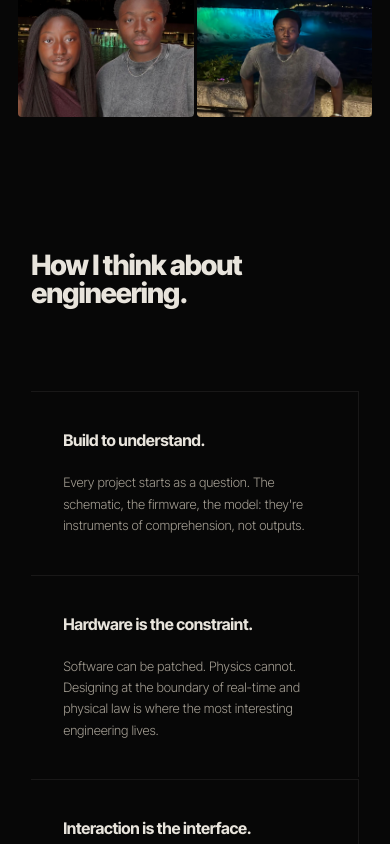
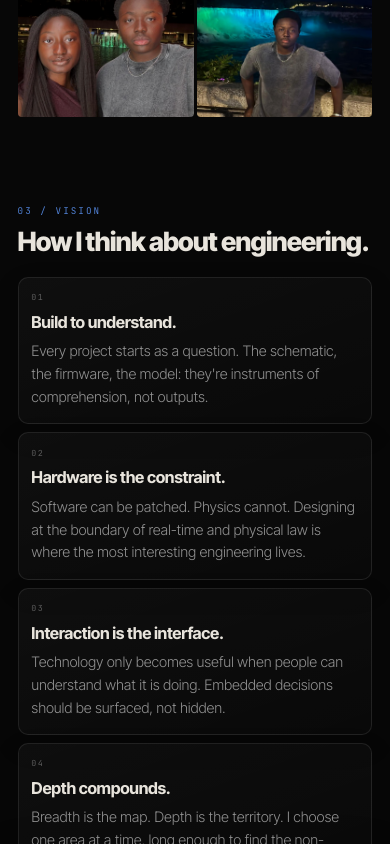
Before and after one commit to RayannSagnon/portfolio, a Next.js app: page / in a window 390 px wide. Shown: the part 3340-4184 px from the top of the page. Built offline with nearby package versions, Linux system fonts and the light colour scheme; no server answers.

Commit message:
Improve Vision section mobile layout with stacked cards and balanced heading.

```diff
--- a/components/sections/Vision.tsx
+++ b/components/sections/Vision.tsx
@@ -5,24 +5,73 @@ import { useUI } from "@/lib/i18n/LocaleProvider";
 export function Vision() {
   const ui = useUI();
   const pillars = ui.vision.pillars;
+
   return (
     <section
       id="vision"
       data-section="VISION"
       data-num="03"
-      style={{ padding: "14vh 8vw", display: "flex", flexDirection: "column", gap: "8vh", borderTop: "none" }}
+      className="vision-section"
+      style={{ borderTop: "none" }}
     >
       <style>{`
+        .vision-section {
+          padding: 14vh 8vw;
+          display: flex;
+          flex-direction: column;
+          gap: 8vh;
+        }
+
+        .vision-intro {
+          display: flex;
+          flex-direction: column;
+          gap: 0.85rem;
+        }
+
+        .vision-eyebrow {
+          display: none;
+          margin: 0;
+          font-family: var(--font-jetbrains), monospace;
+          font-size: 0.58rem;
+          letter-spacing: 0.22em;
+          text-transform: uppercase;
+          color: var(--accent);
+        }
+
+        .vision-heading {
+          margin: 0;
+          font-weight: 800;
+          font-size: clamp(28px, 3.6vw, 58px);
+          line-height: 1;
+          letter-spacing: -0.035em;
+          color: var(--fg);
+          max-width: 760px;
+        }
+
+        .vision-grid {
+          display: grid;
+          grid-template-columns: repeat(auto-fit, minmax(280px, 1fr));
+          gap: 2px;
+          margin-top: 2vh;
+        }
+
         .vision-card {
           position: relative;
           isolation: isolate;
           overflow: hidden;
+          display: flex;
+          flex-direction: column;
+          gap: 20px;
+          padding: 36px 32px;
+          border-top: 1px solid var(--line);
+          border-right: 1px solid var(--line);
           transition:
             border-color 0.35s var(--ease),
             background 0.35s var(--ease),
             box-shadow 0.35s var(--ease),
             transform 0.35s var(--ease);
         }
+
         .vision-card::before {
           content: "";
           position: absolute;
@@ -35,45 +84,147 @@ export function Vision() {
             linear-gradient(145deg, rgba(232, 228, 220, 0.035), transparent 56%);
           transition: opacity 0.35s var(--ease);
         }
-        .vision-card:hover {
-          transform: translateY(-6px);
-          border-color: rgba(232, 228, 220, 0.18);
-          box-shadow: 0 24px 70px rgba(0, 0, 0, 0.26);
+
+        @media (hover: hover) and (pointer: fine) {
+          .vision-card:hover {
+            transform: translateY(-6px);
+            border-color: rgba(232, 228, 220, 0.18);
+            box-shadow: 0 24px 70px rgba(0, 0, 0, 0.26);
+          }
+
+          .vision-card:hover::before {
+            opacity: 1;
+          }
+
+          .vision-card:hover .vision-card-title {
+            color: var(--fg);
+            transform: translateY(-2px);
+          }
+
+          .vision-card:hover .vision-card-body {
+            color: var(--fg-dim);
+          }
         }
-        .vision-card:hover::before {
-          opacity: 1;
+
+        .vision-card-index {
+          display: none;
         }
+
         .vision-card-title,
         .vision-card-body {
+          margin: 0;
           transition: color 0.28s var(--ease), transform 0.28s var(--ease);
         }
-        .vision-card:hover .vision-card-title {
+
+        .vision-card-title {
+          font-weight: 700;
+          font-size: clamp(16px, 1.4vw, 20px);
           color: var(--fg);
-          transform: translateY(-2px);
+          letter-spacing: -0.02em;
         }
-        .vision-card:hover .vision-card-body {
+
+        .vision-card-body {
+          font-size: clamp(13px, 1.1vw, 15px);
           color: var(--fg-dim);
+          line-height: 1.65;
+          font-weight: 300;
+        }
+
+        @media (max-width: 860px) {
+          .vision-section {
+            padding:
+              calc(var(--safe-top) + 4.5rem)
+              var(--section-pad-x)
+              calc(var(--safe-bottom) + 2rem);
+            gap: 1.35rem;
+          }
+
+          .vision-eyebrow {
+            display: block;
+          }
+
+          .vision-intro {
+            gap: 0.55rem;
+          }
+
+          .vision-heading {
+            font-size: clamp(1.55rem, 7.2vw, 2rem);
+            line-height: 1.08;
+            max-width: none;
+            text-wrap: balance;
+          }
+
+          .vision-grid {
+            grid-template-columns: 1fr;
+            gap: 0.6rem;
+            margin-top: 0.15rem;
+          }
+
+          .vision-card {
+            gap: 0.5rem;
+            padding: 0.95rem 0.9rem 1rem;
+            border: 1px solid rgba(255, 255, 255, 0.09);
+            border-radius: 12px;
+            background:
+              linear-gradient(160deg, rgba(255, 255, 255, 0.035), rgba(255, 255, 255, 0.01));
+            box-shadow: 0 10px 28px rgba(0, 0, 0, 0.14);
+            transform: none !important;
+          }
+
+          .vision-card::before {
+            display: none;
+          }
+
+          .vision-card-index {
+            display: block;
+            font-family: var(--font-jetbrains), monospace;
+            font-size: 0.52rem;
+            letter-spacing: 0.18em;
+            text-transform: uppercase;
+            color: rgba(240, 240, 240, 0.34);
+          }
+
+          .vision-card-title {
+            font-size: clamp(0.98rem, 4.2vw, 1.08rem);
+            line-height: 1.25;
+          }
+
+          .vision-card-body {
+            font-size: clamp(0.84rem, 3.7vw, 0.92rem);
+            line-height: 1.58;
+            color: rgba(240, 240, 240, 0.58);
+          }
+        }
+
+        @media (max-width: 480px) {
+          .vision-section {
+            padding-bottom: calc(var(--safe-bottom) + 1.65rem);
+            gap: 1.15rem;
+          }
+
+          .vision-heading {
+            font-size: clamp(1.42rem, 6.8vw, 1.78rem);
+          }
+
+          .vision-grid {
+            gap: 0.5rem;
+          }
+
+          .vision-card {
+            padding: 0.85rem 0.8rem 0.9rem;
+            border-radius: 10px;
+          }
         }
       `}</style>
 
       <Reveal delay={100}>
-        <h2 style={{
-          fontWeight: 800,
-          fontSize: "clamp(28px, 3.6vw, 58px)",
-          lineHeight: 1.0, letterSpacing: "-0.035em",
-          color: "var(--fg)",
-          maxWidth: 760,
-        }}>
-          {ui.vision.heading}
-        </h2>
+        <div className="vision-intro">
+          <p className="vision-eyebrow">03 / VISION</p>
+          <h2 className="vision-heading">{ui.vision.heading}</h2>
+        </div>
       </Reveal>
 
-      <div style={{
-        display: "grid",
-        gridTemplateColumns: "repeat(auto-fit, minmax(280px, 1fr))",
-        gap: 2,
-        marginTop: "2vh",
-      }}>
+      <div className="vision-grid">
         {pillars.map(({ label, body }, i) => (
           <Reveal key={label} delay={i * 80}>
             <div
@@ -83,31 +234,12 @@ export function Vision() {
                 event.currentTarget.style.setProperty("--mx", `${event.clientX - rect.left}px`);
                 event.currentTarget.style.setProperty("--my", `${event.clientY - rect.top}px`);
               }}
-              style={{
-                padding: "36px 32px",
-                borderTop: "1px solid var(--line)",
-                borderRight: "1px solid var(--line)",
-                display: "flex",
-                flexDirection: "column",
-                gap: 20,
-              }}
             >
-              <p className="vision-card-title" style={{
-                fontWeight: 700,
-                fontSize: "clamp(16px, 1.4vw, 20px)",
-                color: "var(--fg)",
-                letterSpacing: "-0.02em",
-              }}>
-                {label}
-              </p>
-              <p className="vision-card-body" style={{
-                fontSize: "clamp(13px, 1.1vw, 15px)",
-                color: "var(--fg-dim)",
-                lineHeight: 1.65,
-                fontWeight: 300,
-              }}>
-                {body}
-              </p>
+              <span className="vision-card-index" aria-hidden>
+                {String(i + 1).padStart(2, "0")}
+              </span>
+              <p className="vision-card-title">{label}</p>
+              <p className="vision-card-body">{body}</p>
             </div>
           </Reveal>
         ))}
```
